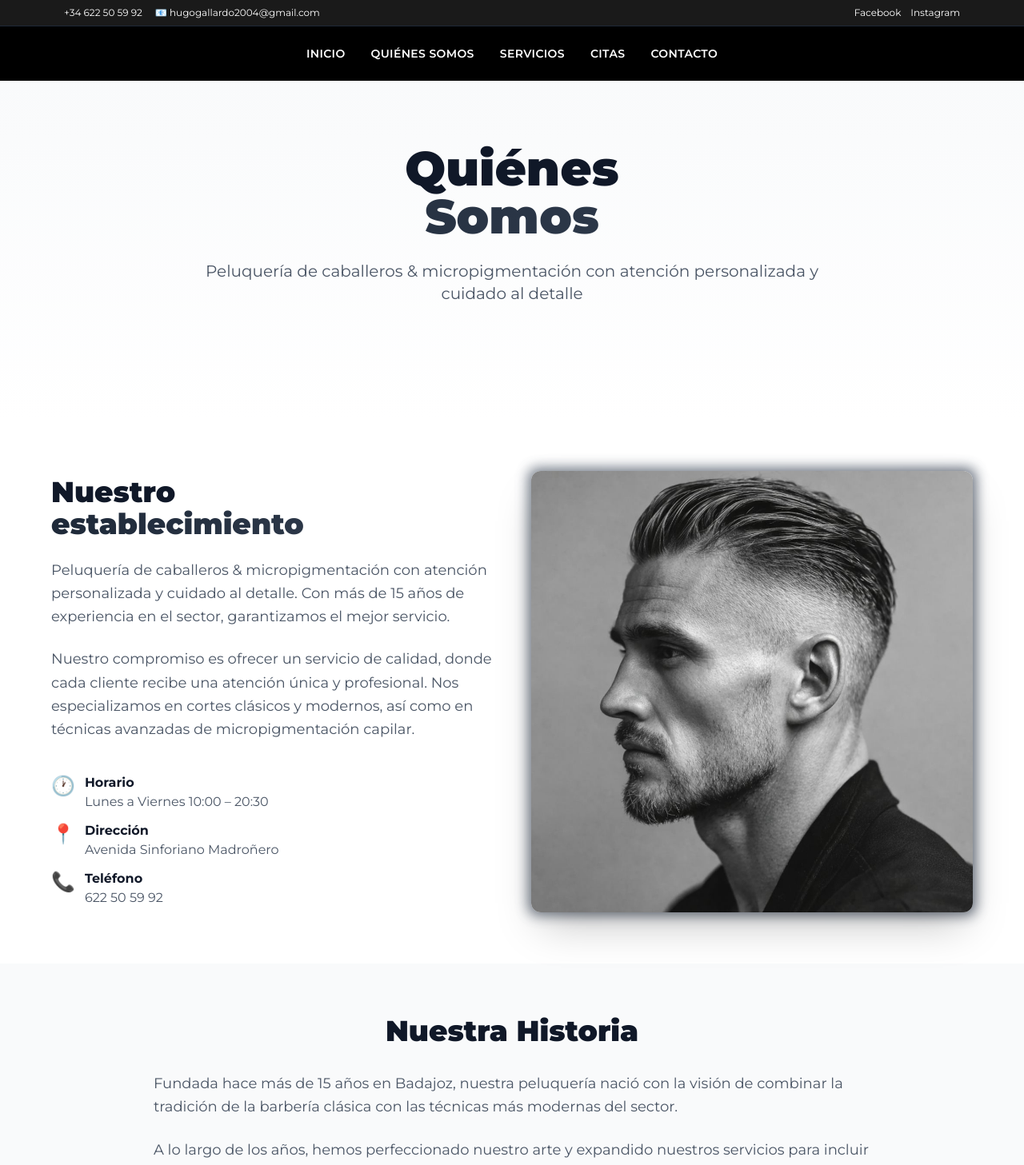
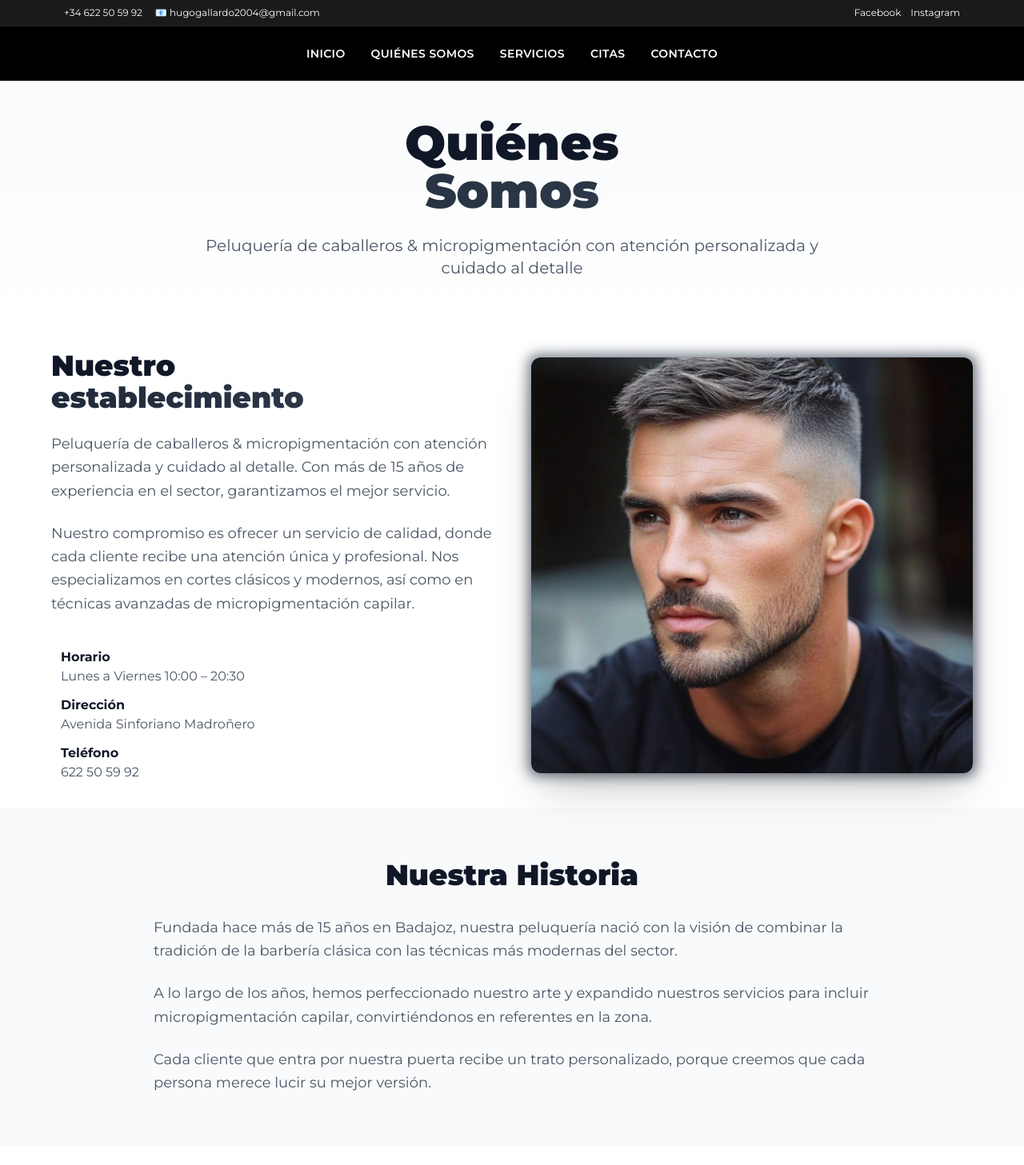
Before and after one commit to hsgallardo/ProyectoPeluqueria, a Next.js app: page /quienes-somos in a window 1280 px wide. Shown: the top 1457 px of the page at 80% size. Built offline with nearby package versions, Linux system fonts and the light colour scheme.

Commit message:
Commit de refuerzo

```diff
--- a/app/contacto/page.tsx
+++ b/app/contacto/page.tsx
@@ -2,7 +2,7 @@ export default function Contacto() {
   return (
     <div className="min-h-screen bg-white">
       {/* Hero Section */}
-      <section className="py-20 px-4 sm:px-8 md:px-12 lg:px-16 bg-gradient-to-b from-gray-50 to-white">
+      <section className="py-20 px-4 sm:px-8 md:px-12 lg:px-16 bg-linear-to-b from-gray-50 to-white">
         <div className="max-w-6xl mx-auto text-center">
           <h1 className="text-5xl md:text-6xl font-black text-gray-900 mb-6">
             Contacto
@@ -119,7 +119,7 @@ export default function Contacto() {
                 href="https://www.google.com/maps/search/?api=1&query=Avenida+Sinforiano+Madroñero+Badajoz"
                 target="_blank"
                 rel="noopener noreferrer"
-                className="inline-block bg-gradient-to-r from-gray-700 to-gray-800 hover:from-gray-800 hover:to-gray-900 text-white font-bold px-6 py-3 rounded-full transition transform hover:scale-105"
+                className="inline-block bg-linear-to-r from-gray-700 to-gray-800 hover:from-gray-800 hover:to-gray-900 text-white font-bold px-6 py-3 rounded-full transition transform hover:scale-105"
               >
                 Ver en Google Maps
               </a>
@@ -139,7 +139,7 @@ export default function Contacto() {
           </p>
           <a
             href="/reservas"
-            className="inline-block bg-gradient-to-r from-gray-700 to-gray-800 hover:from-gray-800 hover:to-gray-900 text-white font-bold px-8 py-4 rounded-full transition transform hover:scale-105 shadow-lg"
+            className="inline-block bg-linear-to-r from-gray-700 to-gray-800 hover:from-gray-800 hover:to-gray-900 text-white font-bold px-8 py-4 rounded-full transition transform hover:scale-105 shadow-lg"
           >
             Reservar cita
           </a>
--- a/app/layout.tsx
+++ b/app/layout.tsx
@@ -24,10 +24,10 @@ export default function RootLayout({
               <span>📧 hugogallardo2004@gmail.com</span>
             </div>
             <div className="flex gap-3">
-              <a href="https://www.facebook.com/PeluqueriaJairollera/" target="_blank" rel="noopener noreferrer" className="hover:text-gray-300">
+              <a href="https://www.facebook.com/hugoogallardo/" target="_blank" rel="noopener noreferrer" className="hover:text-gray-300">
                 Facebook
               </a>
-              <a href="https://www.instagram.com/peluqueriajairollera/" target="_blank" rel="noopener noreferrer" className="hover:text-gray-300">
+              <a href="https://www.instagram.com/hugoogallardo/" target="_blank" rel="noopener noreferrer" className="hover:text-gray-300">
                 Instagram
               </a>
             </div>
--- a/app/quienes-somos/page.tsx
+++ b/app/quienes-somos/page.tsx
@@ -4,11 +4,11 @@ export default function QuienesSomos() {
   return (
     <div className="min-h-screen bg-white">
       {/* Hero Section */}
-      <section className="py-20 px-4 sm:px-8 md:px-12 lg:px-16 bg-gradient-to-b from-gray-50 to-white">
-        <div className="max-w-6xl mx-auto text-center mb-16">
+      <section className="py-12 px-4 sm:px-8 md:px-12 lg:px-16 bg-linear-to-b from-gray-50 to-white">
+        <div className="max-w-6xl mx-auto text-center mb-2">
           <h1 className="text-5xl md:text-6xl font-black text-gray-900 mb-6">
             Quiénes
-            <span className="block text-transparent bg-clip-text bg-gradient-to-r from-gray-800 to-gray-700">
+            <span className="block text-transparent bg-clip-text bg-linear-to-r from-gray-800 to-gray-700">
               Somos
             </span>
           </h1>
@@ -19,13 +19,13 @@ export default function QuienesSomos() {
       </section>
 
       {/* Contenido Principal */}
-      <section className="py-16 px-4 sm:px-8 md:px-12 lg:px-16">
+      <section className="py-8 px-4 sm:px-8 md:px-12 lg:px-16">
         <div className="max-w-6xl mx-auto grid md:grid-cols-2 gap-12 items-center">
           <div className="space-y-6">
             <div className="space-y-2">
               <h2 className="text-4xl font-black text-gray-900">
                 Nuestro
-                <span className="block text-transparent bg-clip-text bg-gradient-to-r from-gray-800 to-gray-700">
+                <span className="block text-transparent bg-clip-text bg-linear-to-r from-gray-800 to-gray-700">
                   establecimiento
                 </span>
               </h2>
@@ -38,21 +38,21 @@ export default function QuienesSomos() {
             </p>
             <div className="space-y-3 pt-4">
               <div className="flex items-start gap-3">
-                <span className="text-2xl text-gray-700">🕐</span>
+                <span className="text-2xl text-gray-700"></span>
                 <div>
                   <p className="font-bold text-gray-900">Horario</p>
                   <p className="text-gray-600">Lunes a Viernes 10:00 – 20:30</p>
                 </div>
               </div>
               <div className="flex items-start gap-3">
-                <span className="text-2xl text-gray-700">📍</span>
+                <span className="text-2xl text-gray-700"></span>
                 <div>
                   <p className="font-bold text-gray-900">Dirección</p>
                   <p className="text-gray-600">Avenida Sinforiano Madroñero</p>
                 </div>
               </div>
               <div className="flex items-start gap-3">
-                <span className="text-2xl text-gray-700">📞</span>
+                <span className="text-2xl text-gray-700"></span>
                 <div>
                   <p className="font-bold text-gray-900">Teléfono</p>
                   <p className="text-gray-600">622 50 59 92</p>
@@ -62,14 +62,14 @@ export default function QuienesSomos() {
           </div>
 
           <div className="relative group">
-            <div className="absolute -inset-1 bg-gradient-to-r from-gray-600 to-gray-700 rounded-xl opacity-75 group-hover:opacity-100 transition blur group-hover:blur-lg"></div>
+            <div className="absolute -inset-1 bg-linear-to-r from-gray-600 to-gray-700 rounded-xl opacity-75 group-hover:opacity-100 transition blur group-hover:blur-lg"></div>
             <div className="relative bg-white rounded-xl overflow-hidden shadow-2xl">
               <Image
-                src="/corte.jpg"
+                src="/quienes.png"
                 alt="Interior de la peluquería"
                 width={600}
                 height={400}
-                className="object-cover w-full h-auto transition-transform duration-500 group-hover:scale-105"
+                className="object-cover w-full h-130 transition-transform duration-500 group-hover:scale-105"
               />
             </div>
           </div>
@@ -107,7 +107,7 @@ export default function QuienesSomos() {
           </p>
           <a
             href="/reservas"
-            className="inline-block bg-gradient-to-r from-gray-700 to-gray-800 hover:from-gray-800 hover:to-gray-900 text-white font-bold px-8 py-4 rounded-full transition transform hover:scale-105 shadow-lg"
+            className="inline-block bg-linear-to-r from-gray-700 to-gray-800 hover:from-gray-800 hover:to-gray-900 text-white font-bold px-8 py-4 rounded-full transition transform hover:scale-105 shadow-lg"
           >
             Reservar cita
           </a>
--- a/app/servicios/page.tsx
+++ b/app/servicios/page.tsx
@@ -37,11 +37,11 @@ export default function Servicios() {
   return (
     <div className="min-h-screen bg-white">
       {/* Hero Section */}
-      <section className="py-20 px-4 sm:px-8 md:px-12 lg:px-16 bg-gradient-to-b from-gray-50 to-white">
+      <section className="py-20 px-4 sm:px-8 md:px-12 lg:px-16 bg-linear-to-b from-gray-50 to-white">
         <div className="max-w-6xl mx-auto text-center">
           <h1 className="text-5xl md:text-6xl font-black text-gray-900 mb-6">
             Nuestros
-            <span className="block text-transparent bg-clip-text bg-gradient-to-r from-gray-800 to-gray-700">
+            <span className="block text-transparent bg-clip-text bg-linear-to-r from-gray-800 to-gray-700">
               Servicios
             </span>
           </h1>
@@ -60,7 +60,7 @@ export default function Servicios() {
               className="bg-white border border-gray-200 rounded-xl overflow-hidden hover:shadow-xl transition-shadow duration-300"
             >
               {/* Imagen del servicio */}
-              <div className="h-48 flex items-center justify-center bg-gradient-to-br from-gray-100 to-gray-200">
+              <div className="h-48 flex items-center justify-center bg-linear-to-br from-gray-100 to-gray-200">
                 <img
                   src={servicio.src}
                   alt={servicio.nombre}
@@ -125,7 +125,7 @@ export default function Servicios() {
           <div className="flex flex-col sm:flex-row gap-4 justify-center">
             <a
               href="/reservas"
-              className="bg-gradient-to-r from-gray-700 to-gray-800 hover:from-gray-800 hover:to-gray-900 text-white font-bold px-8 py-4 rounded-full transition transform hover:scale-105 shadow-lg"
+              className="bg-linear-to-r from-gray-700 to-gray-800 hover:from-gray-800 hover:to-gray-900 text-white font-bold px-8 py-4 rounded-full transition transform hover:scale-105 shadow-lg"
             >
               Reservar cita
             </a>
```
Also changed, not shown: app/page.tsx (+9 -9 lines), public/quienes.png (added).
